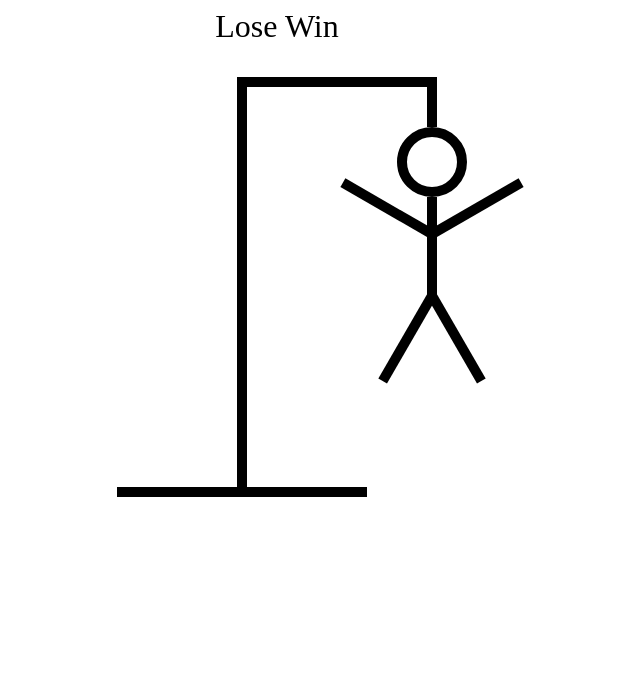
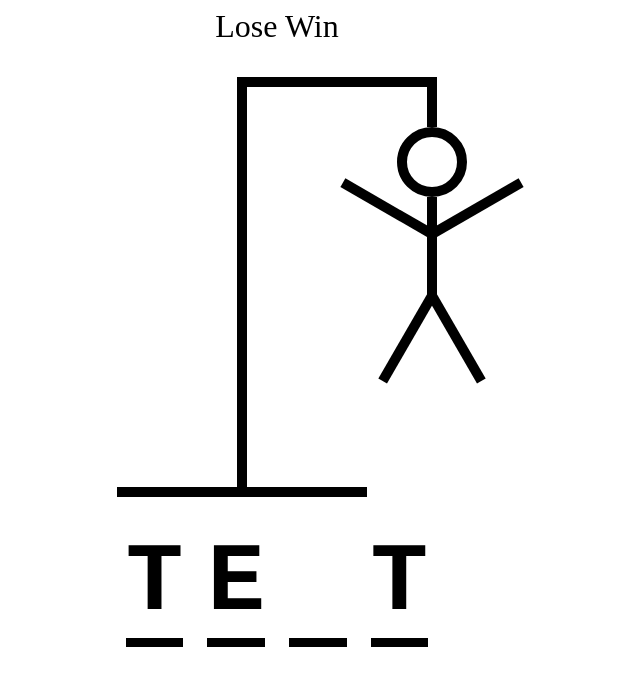
Before and after one commit to justinandersonwebdev/hangman-quiz-game, a React (Vite) app: page / in a window 1280 px wide. Shown: the top 686 px of the page, without its empty margins (363-1003 px from the left). Built offline with nearby package versions, Linux system fonts and the light colour scheme.

Commit message:
build HangmanWord component, add functional logic for guessed word/letters

```diff
--- a/src/HangmanWord.tsx
+++ b/src/HangmanWord.tsx
@@ -1 +1,35 @@
-export function HangmanWord() {}
+export function HangmanWord() {
+  const word: string = 'test'
+  const guessedLetters: string[] = ['t', 'e']
+  return (
+    <div
+      style={{
+        display: 'flex',
+        gap: '.25em',
+        fontSize: '6rem',
+        fontWeight: 'bold',
+        textTransform: 'uppercase',
+        fontFamily: 'monospace'
+      }}
+    >
+      {word.split('').map(
+        (letter, index) => (
+          console.log(letter),
+          (
+            <span key={index} style={{ borderBottom: '.1em solid black' }}>
+              <span
+                style={{
+                  visibility: guessedLetters.includes(letter)
+                    ? 'visible'
+                    : 'hidden'
+                }}
+              >
+                {letter}
+              </span>
+            </span>
+          )
+        )
+      )}
+    </div>
+  )
+}
```
